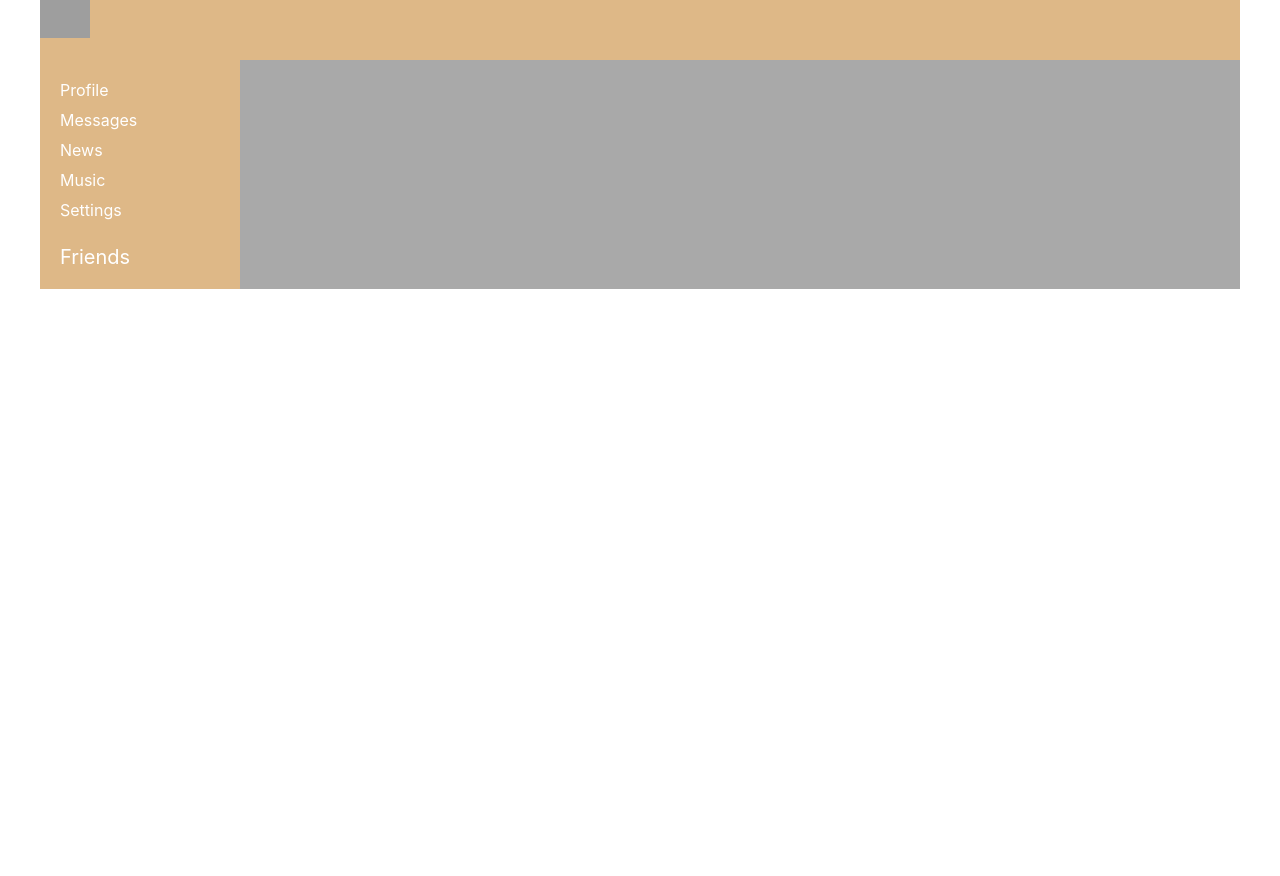
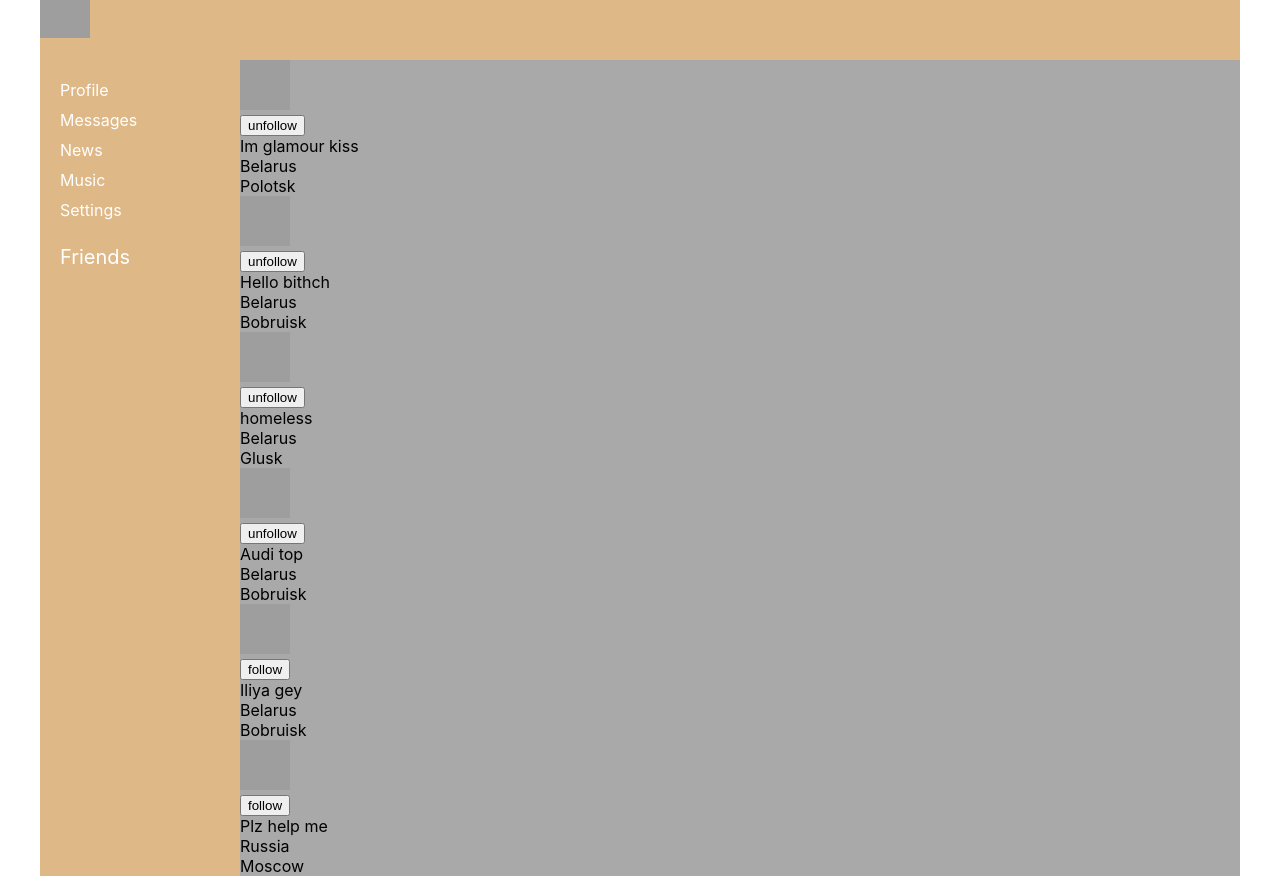
Before and after one commit to Schegol4ik/SocialNetwork, a React (Create React App) app: page /users in a window 1280 px wide. Before the commit the page ends 800 px from the top, so only its background shows below. Built offline with nearby package versions, Linux system fonts and the light colour scheme; grey boxes are pictures that could not be loaded.

Commit message:
Lesson 49 add Users

```diff
--- a/src/App.js
+++ b/src/App.js
@@ -11,6 +11,8 @@
 import Settings from "./components/Settings/Settings";
 import Friends from "./components/navbar/Friends/Friends";
 import DialogsContainer from "./components/dialogs/DialogsContainer";
+import Users from "./components/Users/Users";
+import UsersContainer from "./components/Users/UsersContainer";
 
 
 const App = (props) => {
@@ -24,6 +26,8 @@
                 <Route path='/news' render={() => <News/>}/>
                 <Route path='/music' render={() => <Music/>}/>
                 <Route path='/settings' render={() => <Settings/>}/>
+                <Route path='/users' render={()=> <UsersContainer />}/>
+
                 {/*<Route path='/friends' render={()=> <Friends state={props.state.friendsPages.friends}/>}/>*/}
             </div>
         </div>
--- /dev/null
+++ b/src/components/Users/Users.jsx
@@ -0,0 +1,93 @@
+import React from 'react'
+import s from './Users.module.css'
+
+let Users = (props) => {
+   if (props.users.length === 0){
+       props.setUsers([ {
+           id: 1,
+           followed: true,
+           photoUrl: 'https://artnow.ru/img/1272000/1272640.jpg',
+           fullname: 'Vika',
+           status: 'Im glamour kiss',
+           location: {country: 'Belarus', city: 'Polotsk'}
+       },
+           {
+               id: 2,
+               photoUrl: 'https://artnow.ru/img/1272000/1272640.jpg',
+               followed: true,
+               fullname: 'Oleg',
+               status: 'Hello bithch',
+               location: {country: 'Belarus', city: 'Bobruisk'}
+           },
+           {
+               id: 3,
+               photoUrl: 'https://artnow.ru/img/1272000/1272640.jpg',
+               followed: true,
+               fullname: 'Iliya',
+               status: 'homeless',
+               location: {country: 'Belarus', city: 'Glusk'}
+           },
+           {
+               id: 4,
+               photoUrl: 'https://artnow.ru/img/1272000/1272640.jpg',
+               followed: true,
+               fullname: 'Maksim',
+               status: 'Audi top',
+               location: {country: 'Belarus', city: 'Bobruisk'}
+           },
+           {
+               id: 5,
+               photoUrl: 'https://artnow.ru/img/1272000/1272640.jpg',
+               followed: false,
+               fullname: 'Vlad',
+               status: 'Iliya gey',
+               location: {country: 'Belarus', city: 'Bobruisk'}
+           },
+           {
+               id: 5,
+               photoUrl: 'https://artnow.ru/img/1272000/1272640.jpg',
+               followed: false,
+               fullname: 'Vanya',
+               status: 'Plz help me',
+               location: {country: 'Russia', city: 'Moscow'}
+           }])
+   }
+
+
+
+    return <div>
+        {
+            props.users.map(u => <div key={u.id}>
+                <span>
+                    <div className={s.img}>
+                        <img src={u.photoUrl}/>
+                    </div>
+                    <div>
+                        {u.followed
+                            ? <button onClick={() => {
+                                props.unfollow(u.id)
+                            }}>unfollow</button>
+                            : <button onClick={() => {
+                                props.follow(u.id)
+                            }}>follow</button>}
+                            </div>
+                            </span>
+                    <span>
+                            <span>
+                            <div>{u.fullName}</div>
+                            <div>{u.status}</div>
+                            </span>
+                            <span>
+                            <div>{u.location.country}</div>
+                            <div>{u.location.city}</div>
+                            </span>
+                            </span>
+                </div>
+            )
+        }
+    </div>
+
+
+}
+
+export default Users;
--- /dev/null
+++ b/src/components/Users/Users.module.css
@@ -0,0 +1,4 @@
+.img img{
+    width: 50px;
+    height: 50px;
+}
--- /dev/null
+++ b/src/components/Users/UsersContainer.jsx
@@ -0,0 +1,26 @@
+import React from 'react'
+import Users from "./Users";
+import {connect} from "react-redux";
+import {followAC, setUsersAC, unfollowAC} from "../../redux/users-reducer";
+
+let mapStateToProps = (state) => {
+    return {
+        users: state.usersPages.users
+    }
+}
+
+let mapDispatchToProps = (dispatch) => {
+    return {
+        follow: (userId) => {
+            dispatch(followAC(userId));
+        },
+        unfollow: (userId) => {
+            dispatch(unfollowAC(userId));
+        },
+        setUsers: (users) => {
+            dispatch(setUsersAC(users))
+        }
+    }
+}
+
+export default connect(mapStateToProps, mapDispatchToProps)(Users);
--- a/src/redux/profile-reducer.js
+++ b/src/redux/profile-reducer.js
@@ -7,7 +7,7 @@
         {id: 2, namepost: "It's my first app!", likeCount: 11},
         {id: 3, namepost: "Сверху гомики", likeCount: 2},
     ],
-    newPostText: ' '
+    newPostText: ''
 }
 
 const profileReducer = (state = initialState, action) => {
@@ -20,7 +20,7 @@
         }
 
         case ADD_POST: {
-            let newPost = state.newPostText
+            /*let newPost = state.newPostText*/
             return {
                 ...state,
                 newPostText: ' ',
--- a/src/redux/redux-store.js
+++ b/src/redux/redux-store.js
@@ -3,12 +3,14 @@
 import dialogsReducer from "./dialogs-reducer";
 import sideBarReducer from "./sideBar-reducer";
 import friendsReducer from "./friends-reducer";
+import usersReducer from "./users-reducer";
 
 let reducers = combineReducers({
     profilePages: profileReducer,
     dialogsPages: dialogsReducer,
     sideBar: sideBarReducer,
-    friendsPages: friendsReducer
+    friendsPages: friendsReducer,
+    usersPages:usersReducer
 })
 
 let store = createStore(reducers);
--- /dev/null
+++ b/src/redux/users-reducer.js
@@ -0,0 +1,48 @@
+const FOLLOW = 'FOLLOW';
+const UNFOLLOW = 'UNFOLLOW';
+const SET_USERS = 'SET-USERS'
+
+let initialState = {
+    users: [
+    ],
+}
+
+const usersReducer = (state = initialState, action) => {
+    switch (action.type) {
+        case FOLLOW:
+            return {
+                ...state,
+                users: state.users.map(u => {
+                    if (u.id === action.userId) {
+                        return {...u, followed: true}
+                    }
+                    return u;
+                })
+            }
+
+        case UNFOLLOW:
+            return {
+                ...state,
+                users: state.users.map(u => {
+                    if (u.id === action.userId) {
+                        return {...u, followed: false}
+                    }
+                    return u;
+                })
+            }
+        case SET_USERS:
+            return {...state, users: [...state.users, ...action.users]}
+        default:
+            return state;
+    }
+}
+
+export const followAC = (userId) => ({type: FOLLOW, userId})
+export const unfollowAC = (userId) => ({
+    type: UNFOLLOW, userId
+})
+export const setUsersAC = (users) => ({
+    type: SET_USERS, users
+})
+
+export default usersReducer;
```
